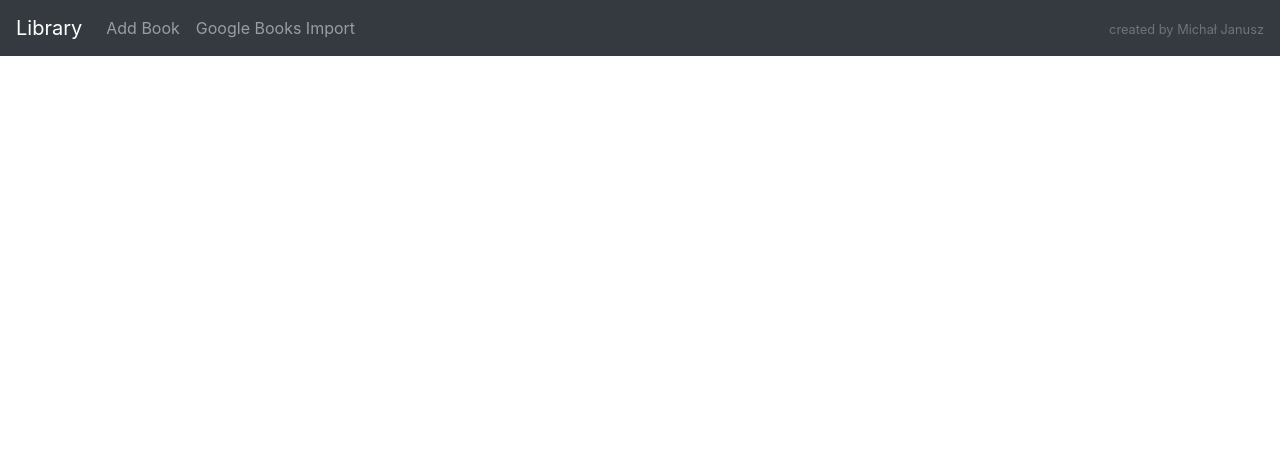
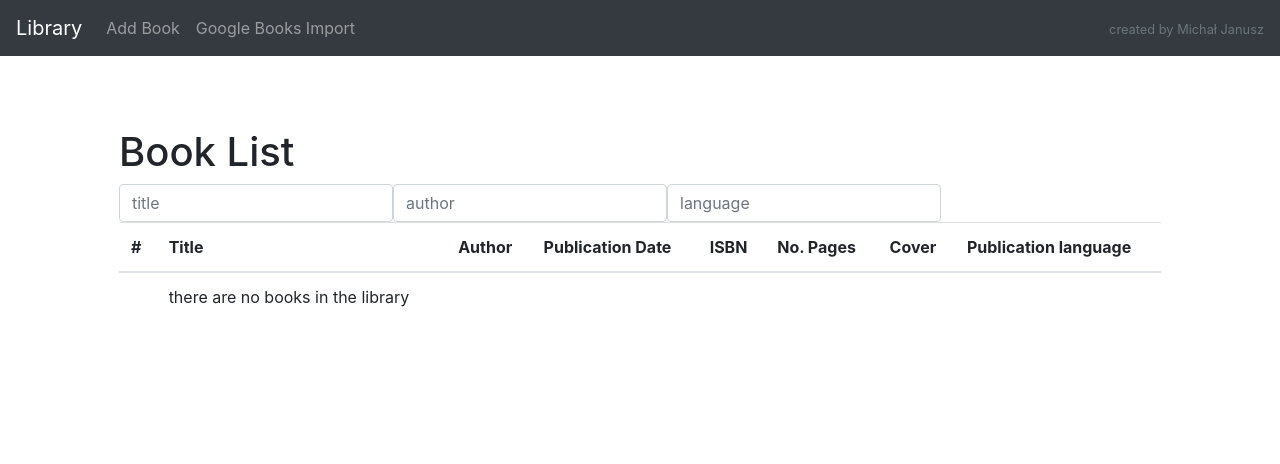
Before and after one commit to MichalJanusz/library, a Django app: template library/templates/library/book_list.html in a window 1280 px wide. Shown: the top 464 px of the page. Run offline with Django 3.2, Linux system fonts and the light colour scheme; the template is opened without the code that fills it, so the values that code supplies are empty; some libraries are stand-ins or nearby versions.

Commit message:
book_list almost done

```diff
--- /dev/null
+++ b/library/static/css/style.css
@@ -0,0 +1,8 @@
+body {
+    padding: 5rem;
+}
+
+.starter-template {
+    padding: 3rem 1.5rem;
+    text-align: left;
+}
--- a/library/templates/library/__base__.html
+++ b/library/templates/library/__base__.html
@@ -6,6 +6,7 @@
     <title>Library</title>
     <link rel="stylesheet" href="https://stackpath.bootstrapcdn.com/bootstrap/4.3.1/css/bootstrap.min.css"
           integrity="sha384-ggOyR0iXCbMQv3Xipma34MD+dH/1fQ784/j6cY/iJTQUOhcWr7x9JvoRxT2MZw1T" crossorigin="anonymous">
+    <link rel="stylesheet"  href="{% static 'css/style.css' %}">
 </head>
 <body>
 <nav class="navbar navbar-expand-md navbar-dark bg-dark fixed-top">
--- a/library/templates/library/book_list.html
+++ b/library/templates/library/book_list.html
@@ -1,5 +1,46 @@
 {% extends 'library/__base__.html' %}
 
 {% block content %}
- <h1>testowanko</h1>
+    <div class="starter-template">
+        <h1>Book List</h1>
+        <form class="form-inline">
+            <input class="form-control" type="text" name="title" placeholder="title">
+            <input class="form-control" type="text" name="author" placeholder="author">
+            <input class="form-control" type="text" name="language" placeholder="language">
+        </form>
+        <table class="table">
+            <thead>
+            <tr>
+                <th scope="col">#</th>
+                <th scope="col">Title</th>
+                <th scope="col">Author</th>
+                <th scope="col">Publication Date</th>
+                <th scope="col">ISBN</th>
+                <th scope="col">No. Pages</th>
+                <th scope="col">Cover</th>
+                <th scope="col">Publication language</th>
+            </tr>
+            </thead>
+            <tbody>
+            {% for book in books %}
+                <tr>
+                    <th scope="row">{{ forloop.counter }}</th>
+                    <td>{{ book.title }}</td>
+                    <td>{{ book.author }}</td>
+                    <td>{{ book.pub_date }}</td>
+                    <td>{{ book.isbn }}</td>
+                    <td>{{ book.pages }}</td>
+                    <td><a href="{{ book.cover }}"><img src="{{ book.cover }}" alt="book cover missing"></a></td>
+                    <td>{{ book.lang }}</td>
+                    <td><a href="#" class="btn btn-info" role="button">Edit</a></td>
+                </tr>
+            {% empty %}
+                <tr>
+                    <td></td>
+                    <td>there are no books in the library</td>
+                </tr>
+            {% endfor %}
+            </tbody>
+        </table>
+    </div>
 {% endblock %}
```
